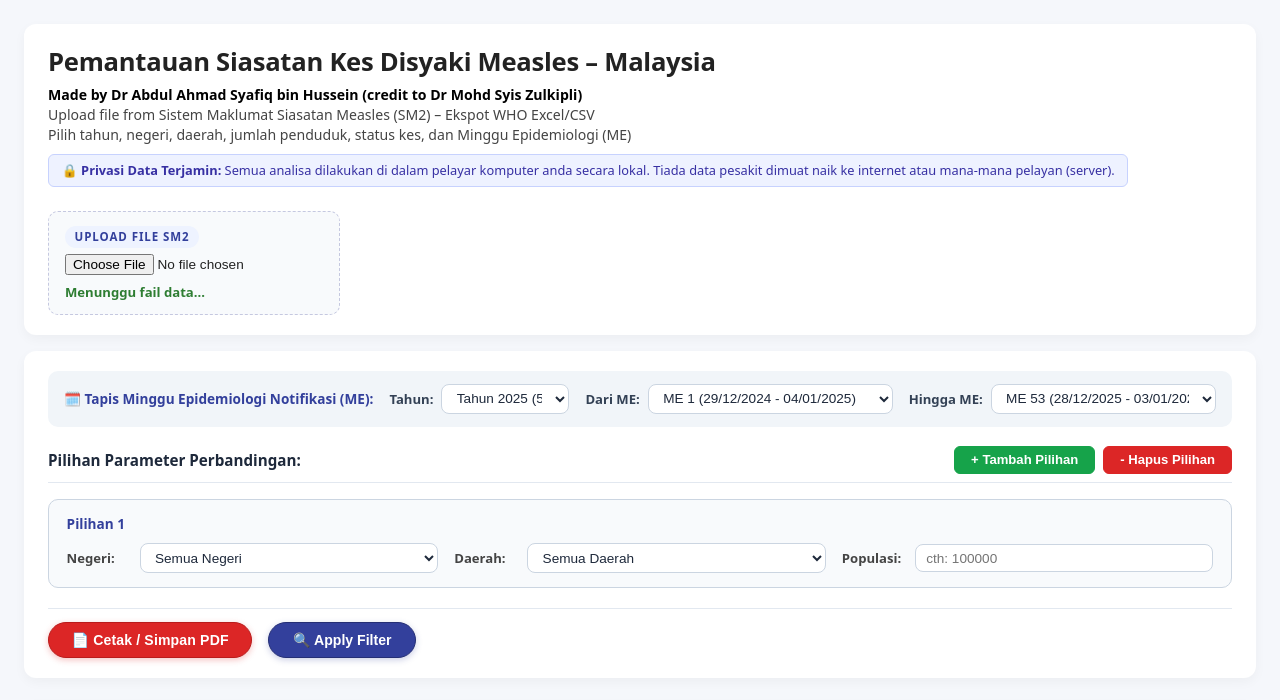
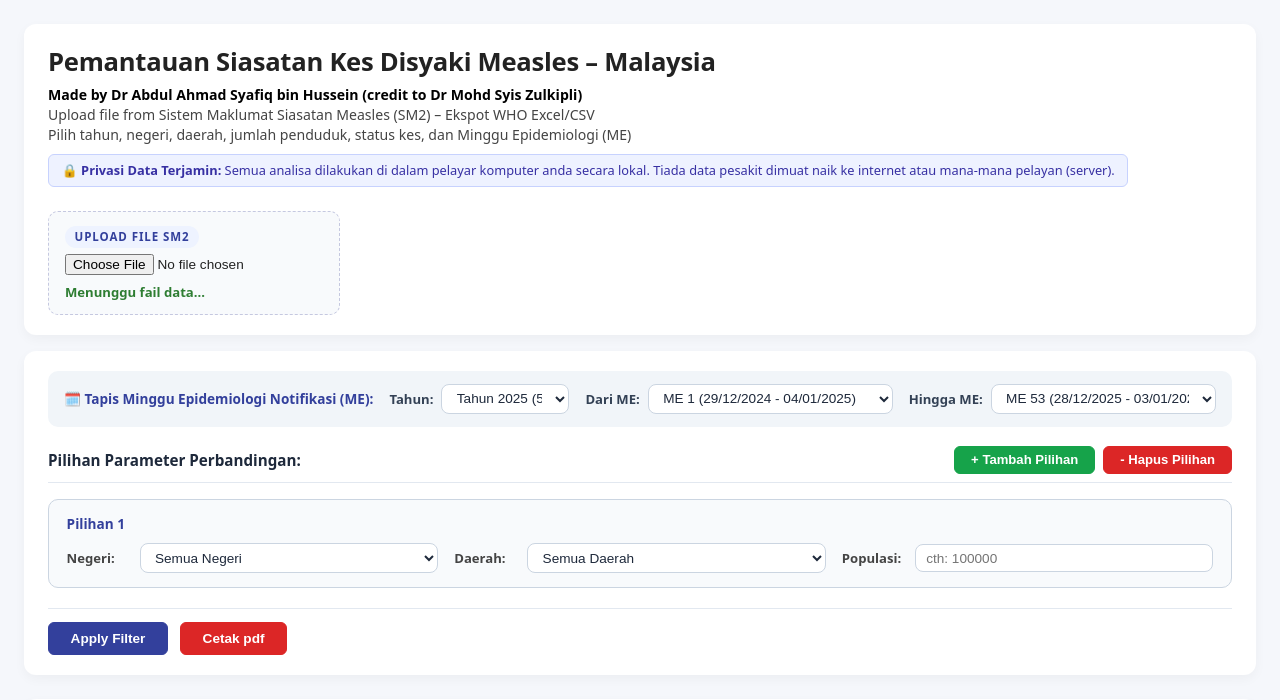
Before and after one commit to drsyafiqhussein-cmd/Pemantauan-Kes-Disyaki-Measles, a plain HTML site: page index.html in a window 1280 px wide. Drawn offline with nearby package versions, Linux system fonts and the light colour scheme.

Commit message:
Update index.html

```diff
--- a/index.html
+++ b/index.html
@@ -258,67 +258,61 @@
       border-color: #3b82f6;
     }
 
-    /* ACTION BAR WITH PROMINENT BUTTONS */
+    /* ACTION BAR WITH RECTANGULAR BUTTONS */
     .action-bar {
       display: flex;
       align-items: center;
-      gap: 1rem;
+      gap: 0.75rem;
       padding-top: 0.85rem;
       border-top: 1px solid #e2e8f0;
       flex-wrap: wrap;
     }
 
-    /* DOWNLOAD / PRINT PDF BUTTON (LEFT SIDE, HIGH VISIBILITY RED) */
-    .btn-pdf {
-      padding: 0.55rem 1.4rem;
-      border-radius: 999px;
-      border: 1px solid #b91c1c;
-      background: #dc2626;
+    /* APPLY FILTER BUTTON (RECTANGULAR) */
+    .btn-apply {
+      padding: 0.5rem 1.35rem;
+      border-radius: 6px;
+      border: 1px solid #33409c;
+      background: #33409c;
       color: #ffffff;
-      font-size: 0.88rem;
-      font-weight: 700;
-      letter-spacing: 0.01em;
+      font-size: 0.85rem;
+      font-weight: 600;
       cursor: pointer;
       display: inline-flex;
       align-items: center;
-      gap: 0.5rem;
-      box-shadow: 0 2px 6px rgba(220, 38, 38, 0.28);
-      transition: all 0.2s ease-in-out;
-    }
-
-    .btn-pdf:hover {
-      background: #b91c1c;
-      box-shadow: 0 4px 10px rgba(185, 28, 28, 0.35);
-      transform: translateY(-1px);
-    }
-
-    /* APPLY FILTER BUTTON */
-    .btn-apply {
-      padding: 0.55rem 1.5rem;
-      border-radius: 999px;
-      border: 1px solid #252f75;
-      background: #33409c;
+      gap: 0.35rem;
+      transition: background 0.2s;
+    }
+
+    .btn-apply:hover {
+      background: #252f75;
+    }
+
+    /* CETAK PDF BUTTON (RECTANGULAR, TO THE RIGHT OF APPLY FILTER) */
+    .btn-pdf {
+      padding: 0.5rem 1.35rem;
+      border-radius: 6px;
+      border: 1px solid #dc2626;
+      background: #dc2626;
       color: #ffffff;
-      font-size: 0.88rem;
-      font-weight: 700;
+      font-size: 0.85rem;
+      font-weight: 600;
       cursor: pointer;
       display: inline-flex;
       align-items: center;
-      gap: 0.4rem;
-      box-shadow: 0 2px 6px rgba(51, 64, 156, 0.25);
-      transition: all 0.2s ease-in-out;
-    }
-
-    .btn-apply:hover {
-      background: #252f75;
-      box-shadow: 0 4px 10px rgba(37, 47, 117, 0.35);
-      transform: translateY(-1px);
+      gap: 0.35rem;
+      transition: background 0.2s;
+    }
+
+    .btn-pdf:hover {
+      background: #b91c1c;
     }
 
     .record-info {
       font-size: 0.85rem;
       color: #64748b;
       font-weight: 500;
+      margin-left: 0.5rem;
     }
 
     /* SINGLE UNIFIED DASHBOARD SCROLL CONTAINER */
@@ -440,9 +434,7 @@
       height: 250px;
     }
 
-    /* ========================================================
-       PRINT & PDF EXPORT OPTIMIZATIONS (@media print)
-       ======================================================== */
+    /* PRINT & PDF EXPORT OPTIMIZATIONS (@media print) */
     @media print {
       @page {
         size: landscape;
@@ -457,7 +449,6 @@
         print-color-adjust: exact !important;
       }
 
-      /* Hide upload box, filter configuration controls, and action buttons */
       .upload-box,
       .controls-card,
       .action-bar,
@@ -473,7 +464,6 @@
         padding: 0.8rem 1rem !important;
       }
 
-      /* Unfreeze scroll containers so full table prints across pages */
       .dashboard-scroll-wrapper {
         box-shadow: none !important;
         padding: 0 !important;
@@ -486,7 +476,6 @@
         font-size: 0.78rem !important;
       }
 
-      /* Un-stick rows and columns on paper to prevent overlap */
       table.summary-table th,
       table.summary-table td,
       table.summary-table th:first-child,
@@ -586,10 +575,10 @@
       <!-- Dynamic Selection Cards Rendered via JS -->
     </div>
 
-    <!-- ACTION BUTTONS (PDF ON THE LEFT OF APPLY FILTER) -->
+    <!-- ACTION BUTTONS: Apply Filter (Left), Cetak pdf (Right) -->
     <div class="action-bar">
-      <button id="pdfBtn" class="btn-pdf">📄 Cetak / Simpan PDF</button>
-      <button id="applyBtn" class="btn-apply">🔍 Apply Filter</button>
+      <button id="applyBtn" class="btn-apply">Apply Filter</button>
+      <button id="pdfBtn" class="btn-pdf">Cetak pdf</button>
       <span id="recordInfo" class="record-info"></span>
     </div>
   </div>
@@ -611,7 +600,6 @@
       "Jul", "Ogo", "Sep", "Okt", "Nov", "Dis"
     ];
 
-    // Initialize dropdowns on page load
     window.addEventListener('DOMContentLoaded', () => {
       populateMEDropdowns();
       renderSelectionInputs();
@@ -649,7 +637,7 @@
     // PRINT / DOWNLOAD PDF HANDLER
     document.getElementById('pdfBtn').addEventListener('click', () => {
       if (!rawRows.length) {
-        alert('Sila muat naik fail SM2 dan klik "Apply Filter" terlebih dahulu sebelum mencetak / menyimpan PDF.');
+        alert('Sila muat naik fail SM2 dan klik "Apply Filter" terlebih dahulu sebelum mencetak.');
         return;
       }
       window.print();
```
